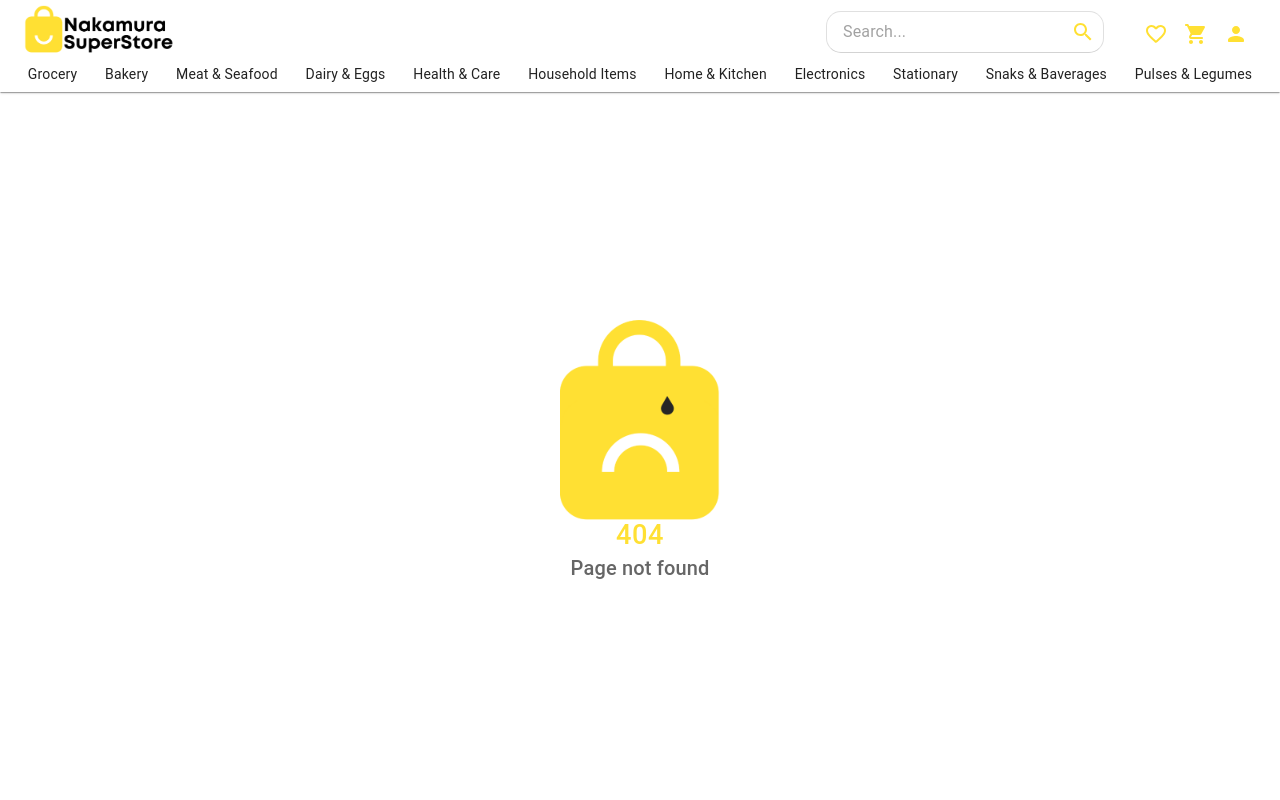
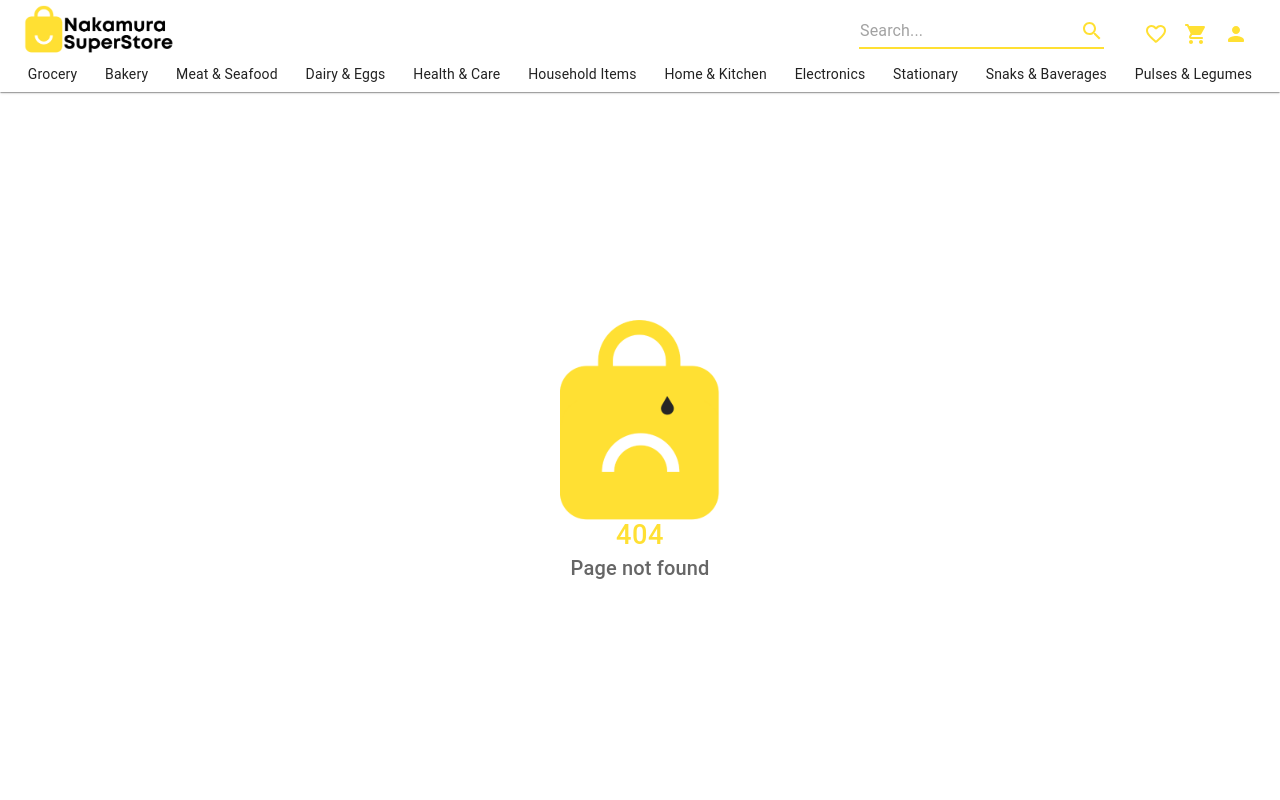
Before and after one commit to alee-anwar/Nakamura-Super-Store, a React (Create React App) app in the folder shop/: page /productdetails in a window 1280 px wide. Shown: the top 800 px of the page. Built offline with nearby package versions, Linux system fonts and the light colour scheme.

Commit message:
Update SearchBar.js

```diff
--- a/shop/src/components/SearchBar.js
+++ b/shop/src/components/SearchBar.js
@@ -1,3 +1,51 @@
+// import { Box, IconButton, InputBase, Paper } from "@mui/material";
+// import React, { useEffect, useState } from "react";
+// import SearchIcon from "@mui/icons-material/Search";
+// import { useNavigate } from "react-router-dom";
+
+// const SearchBar = () => {
+//   const [search, setSearch] = useState("");
+//   const navigate = useNavigate();
+
+//   useEffect(() => {
+//     console.log(search);
+//   }, [search]);
+
+//   const SearchChange = (event) => {
+//     setSearch(event.target.value);
+//   };
+
+//   return (
+//     <Paper
+//       sx={{
+//         display: "flex",
+//         alignItems: "center",
+//         borderBottom: "1px solid lightgrey",
+//         borderRadius: "15px",
+//         pl: 2,
+//       }}
+//       variant="outlined"
+//     >
+//       <InputBase
+//         placeholder="Search..."
+//         value={search}
+//         onChange={SearchChange}
+//       />
+
+//       <IconButton
+//         aria-label="search"
+//         onClick={() => {
+//           navigate("/search", { state: { Data: search } });
+//         }}
+//       >
+//         <SearchIcon color="primary" fontSize="medium" />
+//       </IconButton>
+//     </Paper>
+//   );
+// };
+
+// export default SearchBar;
+
 import { Box, IconButton, InputBase, Paper } from "@mui/material";
 import React, { useEffect, useState } from "react";
 import SearchIcon from "@mui/icons-material/Search";
@@ -6,39 +54,57 @@ import { useNavigate } from "react-router-dom";
 const SearchBar = () => {
   const [search, setSearch] = useState("");
   const navigate = useNavigate();
+
   useEffect(() => {
     console.log(search);
   }, [search]);
 
-  const SearchChange = (event) => {
+  const handleSearch = () => {
+    navigate("/search", { state: { Data: search } });
+    setSearch(""); // Clear the search input after search
+  };
+
+  const handleInputChange = (event) => {
     setSearch(event.target.value);
   };
+
   return (
-    <Paper
+    // <Paper
+    //   sx={{
+    //     display: "flex",
+    //     alignItems: "center",
+    //     borderBottom: "1px solid lightgrey",
+    //     // borderRadius: "15px",
+    //     pl: 2,
+
+    //   }}
+    //   // variant="outlined"
+    // >
+    <Box
+      alignItems="center"
       sx={{
         display: "flex",
         alignItems: "center",
-        borderBottom: "1px solid lightgrey",
-        borderRadius: "15px",
-        pl: 2,
+        borderBottom: "2px solid #FFE033",
+        pl: 0.1
       }}
-      variant="outlined"
     >
       <InputBase
         placeholder="Search..."
         value={search}
-        onChange={SearchChange}
+        onChange={handleInputChange}
       />
 
       <IconButton
         aria-label="search"
-        onClick={() => {
-          navigate("/search", { state: { Data: search } });
-        }}
+        onClick={handleSearch}
+        sx={{p: 0}}
+        color='primary'
+        disableRipple
       >
         <SearchIcon color="primary" fontSize="medium" />
       </IconButton>
-    </Paper>
+    </Box>
   );
 };
 
```
